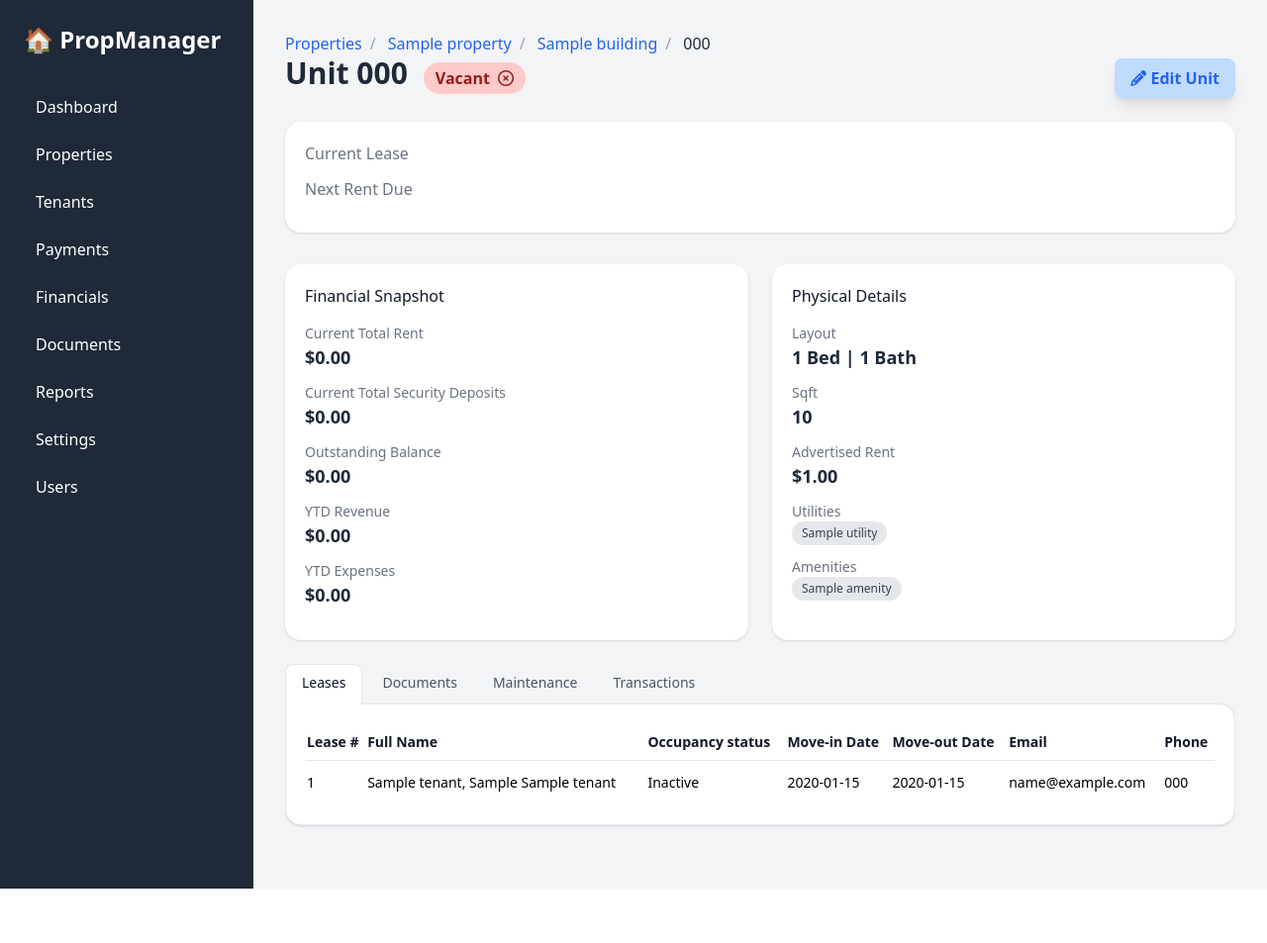
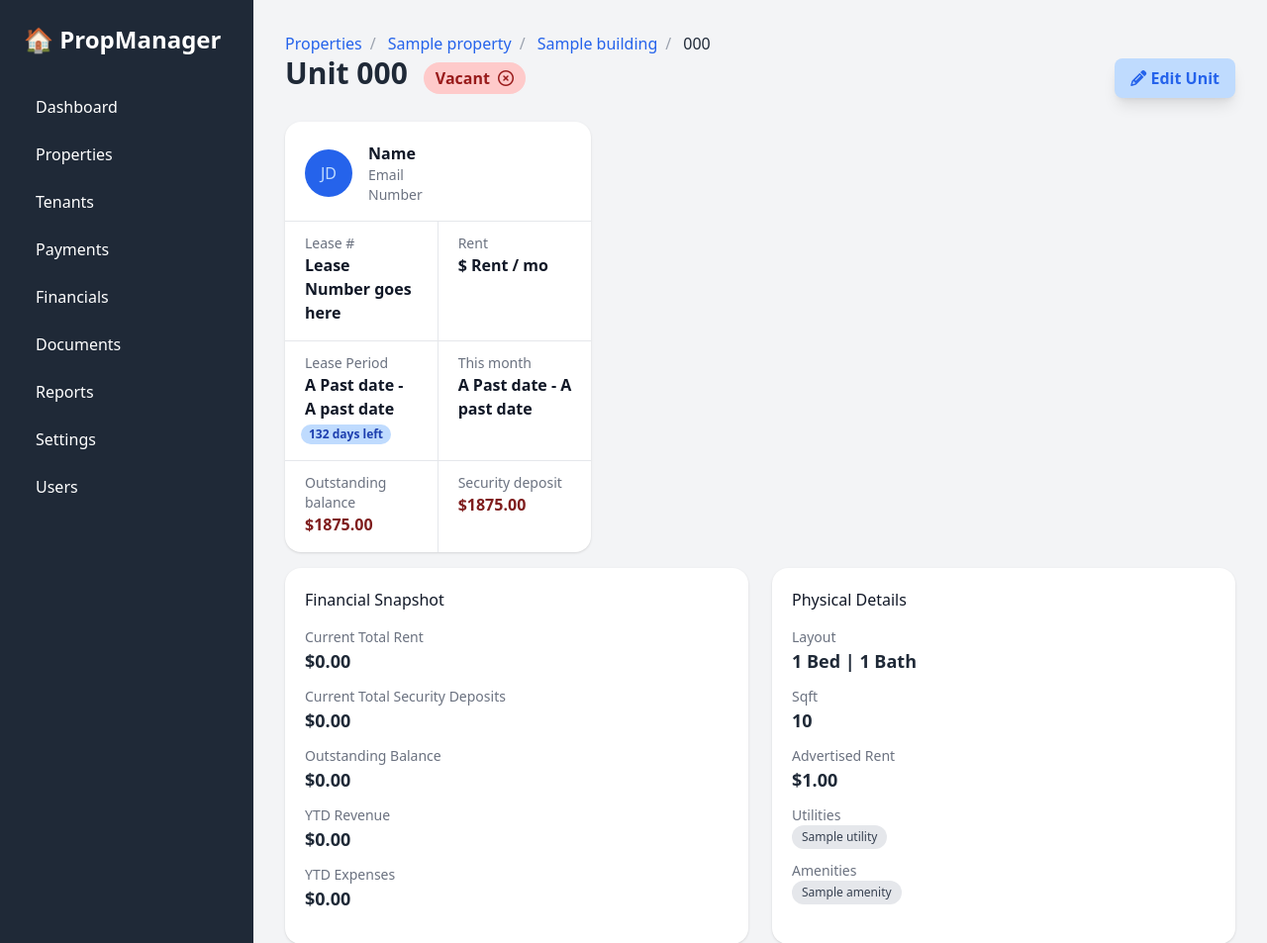
Before and after one commit to andewmark/PropertyManager, a Flask app: page /units/1 in a window 1280 px wide. Shown: the top 953 px of the page at 99% size. Before the commit the page ends 898 px from the top, so only its background shows below. Run offline with Flask 3, Linux system fonts and the light colour scheme; tables that the repository leaves empty hold one stand-in row (values such as "Sample post"); some libraries are stand-ins or nearby versions.

Commit message:
Added Tenant Panel

```diff
--- a/app/templates/unit_details.html
+++ b/app/templates/unit_details.html
@@ -44,24 +44,79 @@
 </div>
 
 <!--Overview Summary-->
-<div class="mb-8">
+<div class="grid grid-cols-3 gap-4 mb-4">
+  <div class="bg-white pt-5 rounded-2xl shadow">
+    <div class="border-b border-gray-200 flex items-center pl-5 pb-4">
+      <div class="w-12 h-12 bg-blue-600 text-blue-200 rounded-full flex items-center justify-center">
+      JD
+      </div>
+      <div class="ml-4">
+      <div class="text-gray-900 font-semibold">Name</div>
+      <div class="text-gray-500 text-sm">Email</div>
+      <div class="text-gray-500 text-sm">Number</div>
+      </div>
+    </div>
 
-  <!--Unit Overview Information-->
-  <div class="bg-white p-5 rounded-2xl shadow grid grid-cols-2">
-    <div>
-      <!--Current Lease-->
-      <div class="mb-3">
-        <h3 class="text-gray-500 text-md">Current Lease</h3>
-        {% for lease in current_leases %}
-          <h4 class="text-gray-800 text-lg font-bold">{{ lease.start_date }} - {{ lease.end_date }}</h4>
-        {% endfor %}
+    <div class="grid grid-cols-2">
+      <div class="border-r border-gray-200">
+        <h3 class="text-gray-500 pt-3 px-5  text-sm">
+          Lease #
+        </h3>
+        <h3 class="px-5 text-gray-900 font-semibold mb-4">
+          Lease Number goes here
+        </h3>
       </div>
 
-      <!--Next Rent Due-->
-      <div class="mb-3">
-        <h3 class="text-gray-500 text-md">Next Rent Due</h3>
+      <div>
+        <h3 class="text-gray-500 pt-3 px-5  text-sm">
+          Rent
+        </h3>
+        <h3 class="px-5 text-gray-900 font-semibold">
+          $ Rent / mo
+        </h3>
       </div>
 
+      <div class="border-r border-t border-gray-200">
+        <h3 class="text-gray-500 pt-3 px-5  text-sm">
+          Lease Period
+        </h3>
+        <h3 class="px-5 text-gray-900 font-semibold mb-1">
+          A Past date - A past date
+        </h3>
+        <div class="flex items-center justify-start ml-4">
+          <span class="bg-blue-200 text-blue-800 text-xs font-semibold px-2 py-0.5 rounded-full flex items-center gap-1 mb-4"
+              aria-label="Unit Occupied">
+            <h4>132 days left</h4>
+          </span>
+        </div>
+      </div>
+
+      <div class="border-t">
+        <h3 class="text-gray-500 pt-3 px-5 text-sm">
+          This month
+        </h3>
+        <h3 class="px-5 text-gray-900 font-semibold">
+          A Past date - A past date
+        </h3>
+      </div>
+
+      <div class="border-r border-t border-gray-200">
+        <h3 class="text-gray-500 pt-3 px-5 text-sm">
+          Outstanding balance
+        </h3>
+        <h3 class="px-5 text-red-900 font-semibold mb-4">
+          $1875.00
+        </h3>
+      </div>
+
+      <div class="border-t">
+        <h3 class="text-gray-500 pt-3 px-5 text-sm">
+          Security deposit
+        </h3>
+        <h3 class="px-5 text-red-900 font-semibold mb-4">
+          $1875.00
+        </h3>
+      </div>
     </div>
   </div>
 </div>
```
